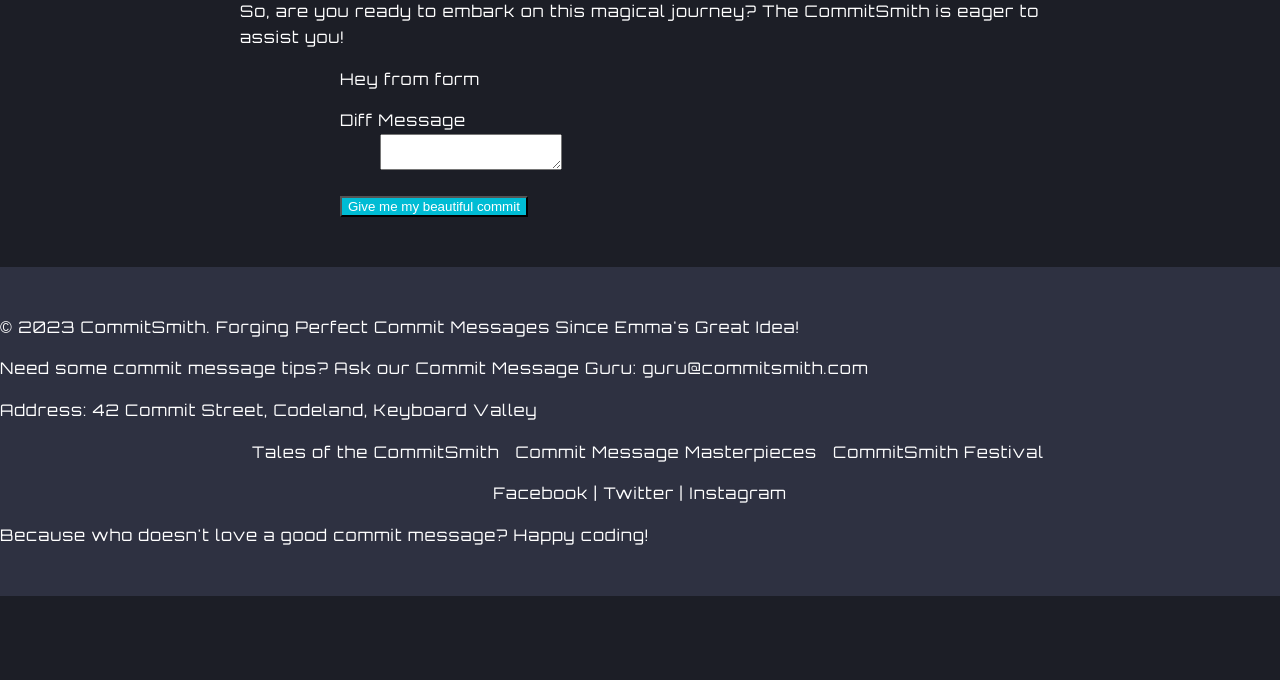
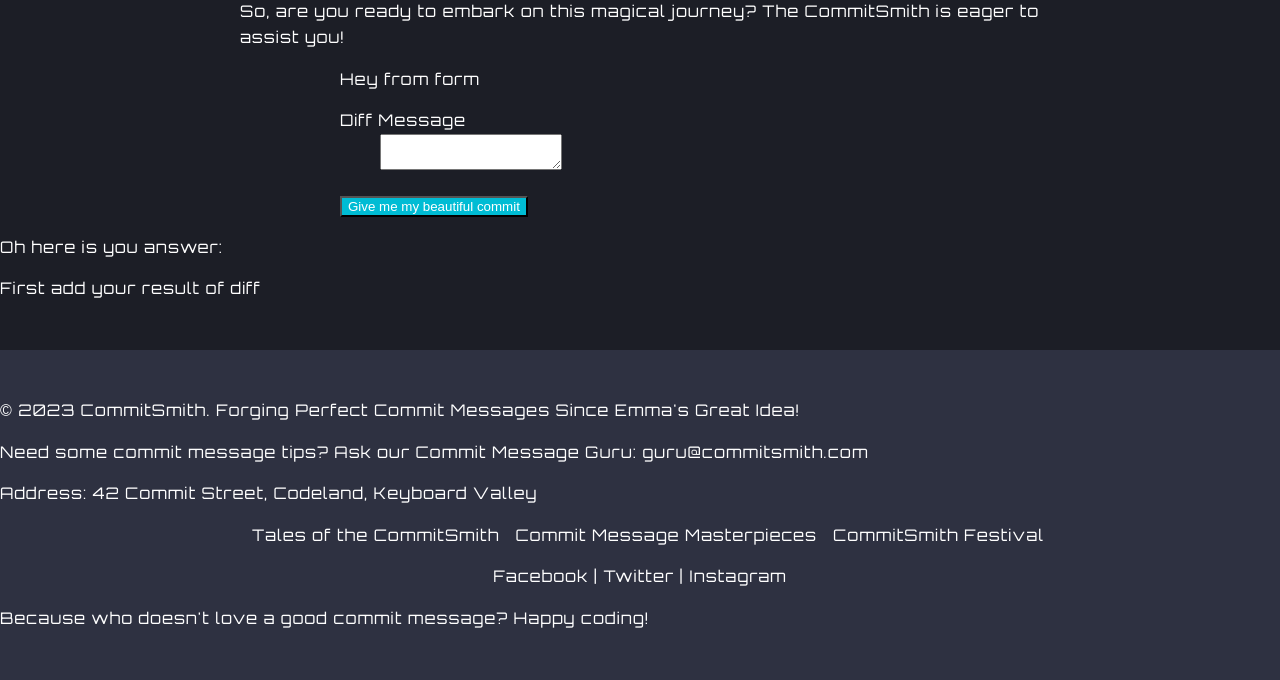
Before and after one commit to bartoszkobylinski/smithcommit, a Flask app: page / in a window 1280 px wide. Shown: the part 960-1640 px from the top of the page. Before the commit the page ends 1556 px from the top, so only its background shows below. Run offline with Flask 2, Linux system fonts and the light colour scheme; some libraries are stand-ins or nearby versions.

Commit message:
Add OpenAI API call: Add OpenAI API call to request commit message from OpenAI service

```diff
--- a/app.py
+++ b/app.py
@@ -1,19 +1,29 @@
+import os
 from flask import Flask, render_template, request
-from utils import CommitForm
+from utils import CommitForm, request_commit_from_open_ai
+from prompt import prompt as pr
 
 app = Flask(__name__)
+
+openai_api_key = os.environ.get("OPENAI_APIKEY")
 
 
 @app.route('/', methods=['GET', "POST"])
 def index():  # put application's code here
     form = CommitForm(request.form)
+    commit_message = 'First add your result of diff'
     if request.method == "POST" and form.validate():
         diff = form.diff_message.data
         print("Hey, your form is great")
+        print(openai_api_key)
         print(diff)
+        prompt = pr + diff
+        commit_message = request_commit_from_open_ai(prompt=prompt, api_key=openai_api_key)
         #  print(form.data[:30])
-        return render_template('index.html', form=form)
-    return render_template("index.html", form=form)
+        print(f"This is your commit: {commit_message}")
+
+        return render_template('index.html', form=form, commit_message=commit_message)
+    return render_template("index.html", form=form, commit_message=commit_message)
 
 
 if __name__ == '__main__':
--- /dev/null
+++ b/prompt.py
@@ -0,0 +1,5 @@
+prompt = 'Write short, descriptive commit message based on provided diff result: Keep the subject line under 50 ' \
+         'characters and use imperative, present tens. Provide detailed explanation: If necessary, add a black line ' \
+         'after summary, followed by a more detailed description of the changes. Wrap the text at around 72 ' \
+         'characters for better readability, if you have issue or ticket number include relevantly. Here you have a ' \
+         'diff result:'
--- a/templates/index.html
+++ b/templates/index.html
@@ -58,6 +58,9 @@
         </dl>
         <p><input type="submit" value="Give me my beautiful commit"></p>
     </form>
+
+    <p>Oh here is you answer:</p>
+    <p> {{ commit_message }}</p>
 </main>
 <footer>
     <p>&copy; 2023 CommitSmith. Forging Perfect Commit Messages Since Emma's Great Idea!</p>
--- a/utils.py
+++ b/utils.py
@@ -1,5 +1,20 @@
+import openai
 from wtforms import Form, TextAreaField
 
 
 class CommitForm(Form):
     diff_message = TextAreaField()
+
+
+def request_commit_from_open_ai(prompt, api_key):
+    response = openai.Completion.create(
+        model='text-davinci-003',
+        api_key=api_key,
+        prompt=prompt,
+        max_tokens=1280,
+        n=1,
+        stop='.',
+        temperature=0.5,
+    )
+    commit_message = response.choices[0].text.strip()
+    return commit_message
```
